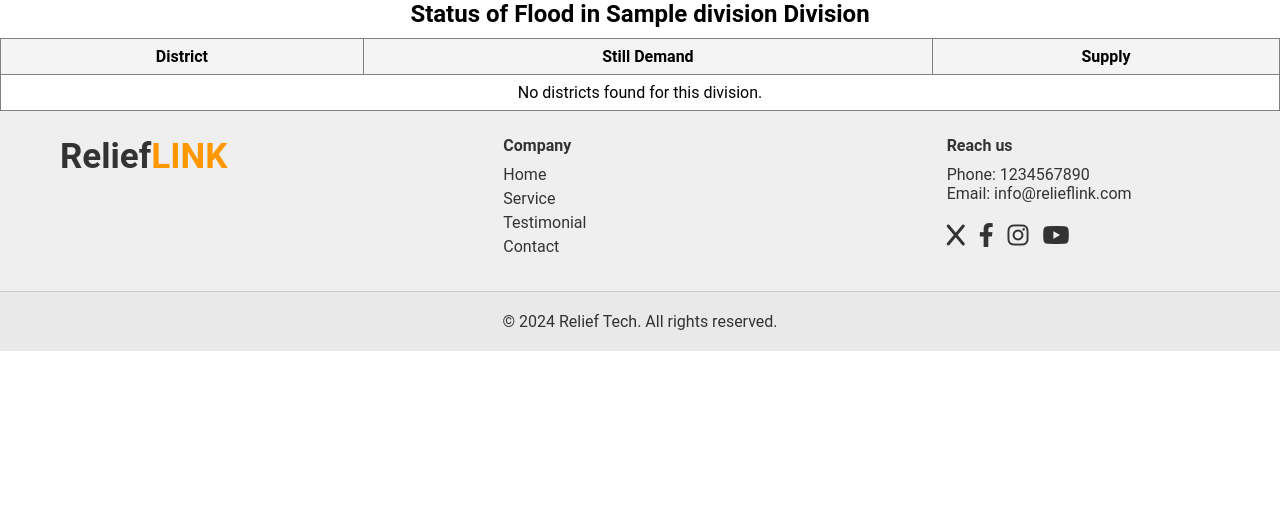
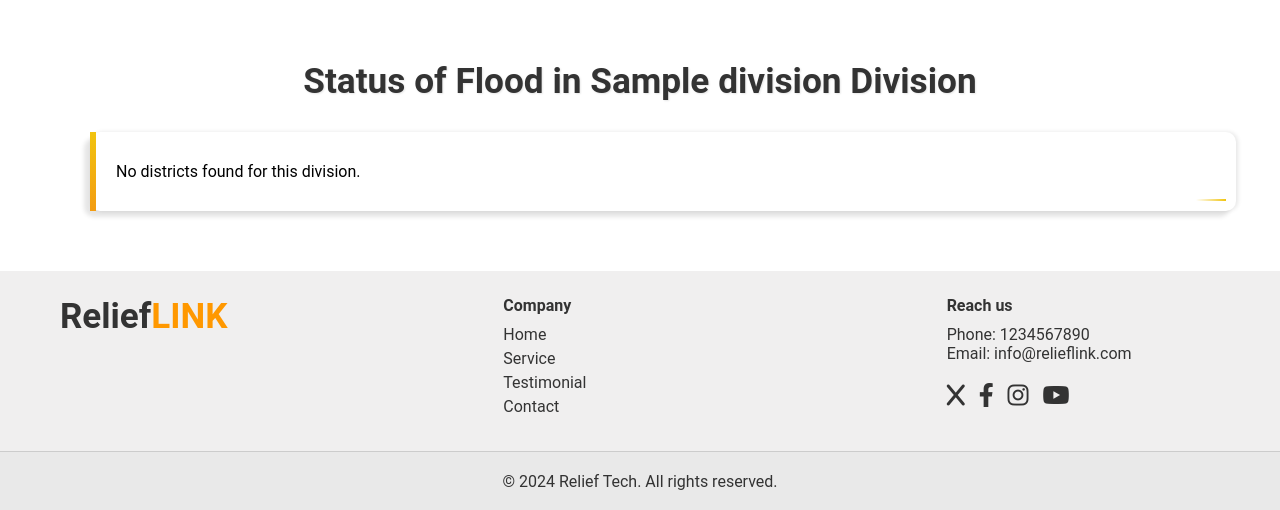
Before and after one commit to TahmidMuntaser/ReliefLink, a Django app: a page that uses ReliefLink/Status/templates/status/district_status.html in a window 1280 px wide. Shown: the part 80-590 px from the top of the page. Run offline with Django 5.2, Linux system fonts and the light colour scheme; tables that the repository leaves empty hold one stand-in row (values such as "Sample post").

Commit message:
change the design of district_status.html file

```diff
--- a/ReliefLink/Status/templates/status/district_status.html
+++ b/ReliefLink/Status/templates/status/district_status.html
@@ -3,36 +3,37 @@
 
 {% block title %}District Status - {{ division.name }}{% endblock %}
 
+{% block extra_css %}
+<link rel="stylesheet" href="{% static 'status/status.css' %}">
+{% endblock %}
+
 {% block content %}
 <div class="status-section">
-    <table border="1" style="width: 100%; border-collapse: collapse;">
-        <caption style="font-size: 1.5em; font-weight: bold; margin-bottom: 10px;">
-            Status of Flood in {{ division.name }} Division
-        </caption>
-        <thead>
-            <tr style="background-color: #f4f4f4;">
-                <th style="padding: 8px;">District</th>
-                <th style="padding: 8px;">Still Demand</th>
-                <th style="padding: 8px;">Supply</th>
-            </tr>
-        </thead>
-        <tbody>
-            {% for district in districts %}
-                <tr>
-                    <td style="padding: 8px;">
-                        <a href="{% url 'upazila_status' district.id %}" style="text-decoration: none; color: inherit;">
+    <h2 class="status-title">Status of Flood in {{ division.name }} Division</h2>
+    <div class="status-grid">
+        {% for district in districts %}
+            <div class="status-card full-width">
+                <div class="card-header">
+                    <h3 class="status-card-title">
+                        <a href="{% url 'upazila_status' district.id %}" class="status-card-link">
                             {{ district.name }}
                         </a>
-                    </td>
-                    <td style="padding: 8px;"> {{district.relief_demand}} </td>
-                    <td style="padding: 8px;"> {{district.relief_supply}} </td>
-                </tr>
-            {% empty %}
-                <tr>
-                    <td colspan="3" style="text-align: center; padding: 8px;">No districts found for this division.</td>
-                </tr>
-            {% endfor %}
-        </tbody>
-    </table>
+                    </h3>
+                </div>
+                <div class="card-body">
+                    <p class="status-card-detail">
+                        <span class="label">Still Demand:</span> {{ district.relief_demand }}
+                    </p>
+                    <p class="status-card-detail">
+                        <span class="label">Supply:</span> {{ district.relief_supply }}
+                    </p>
+                </div>
+            </div>
+        {% empty %}
+            <div class="status-card full-width">
+                <p class="status-card-detail">No districts found for this division.</p>
+            </div>
+        {% endfor %}
+    </div>
 </div>
 {% endblock %}
```
